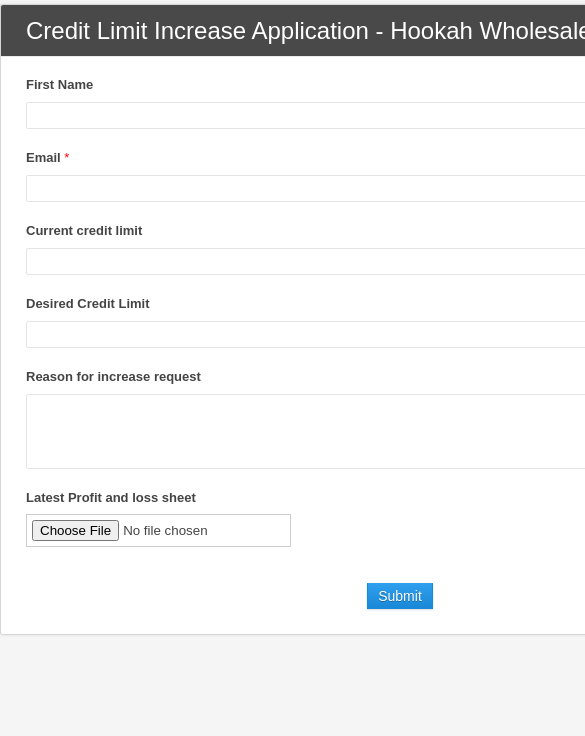
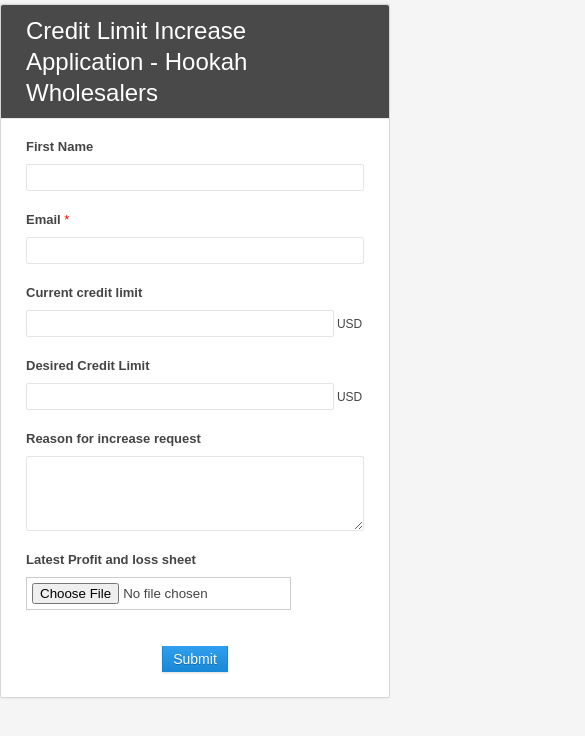
Before and after one commit to 3liGlobal/Credit-Limit-Increase-Application-Hookah-Wholesalers, a plain HTML site: page index.html in a window 390 px wide. Shown: the top 736 px of the page, 585 px wide, since content can reach past the window. Drawn offline with Linux system fonts and the light colour scheme.

Commit message:
Update form.css

```diff
--- a/css/form.css
+++ b/css/form.css
@@ -835,6 +835,8 @@ ol, ul {
 	overflow:hidden;
 	font-size: 13px;
 }
-@media screen and (max-width: 700px) {
-
+@media screen and (max-width: 600px) {
+.zf-templateWidth {
+    width: 100%;
 }
+}
```
